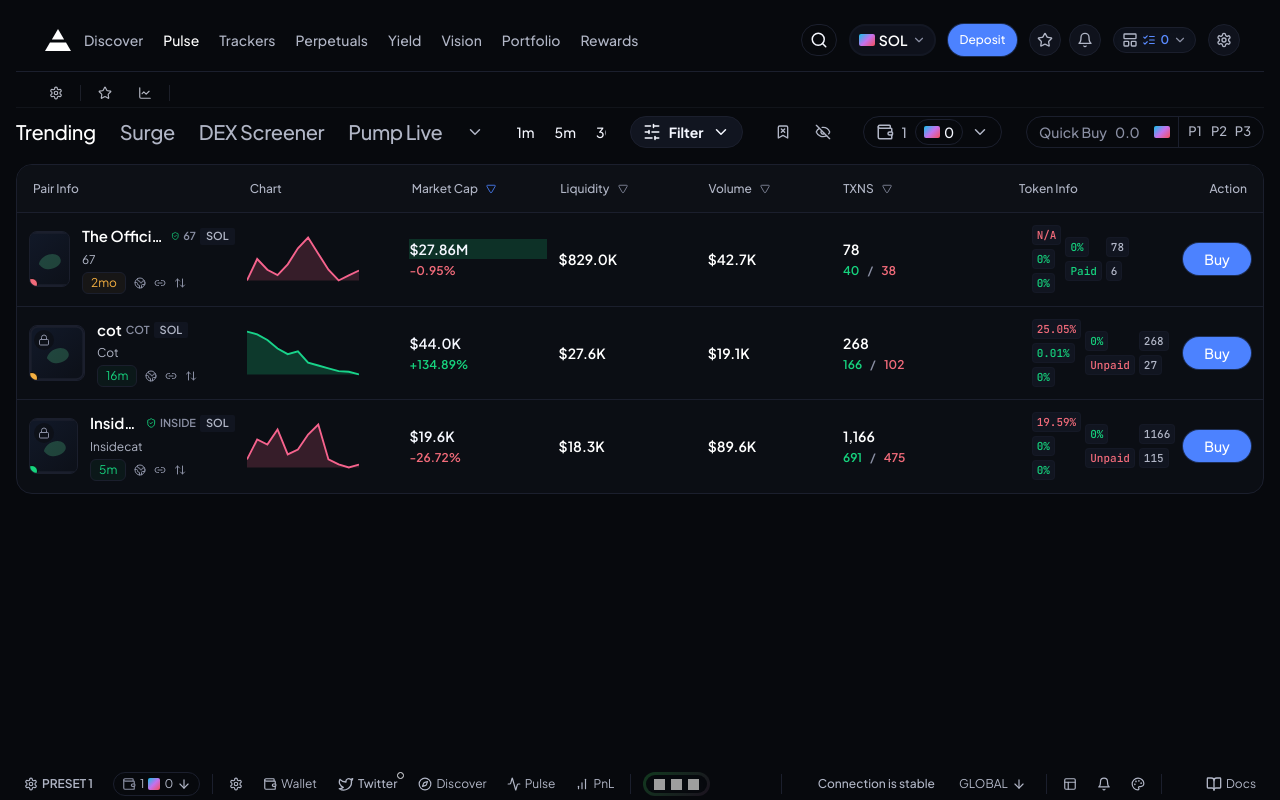
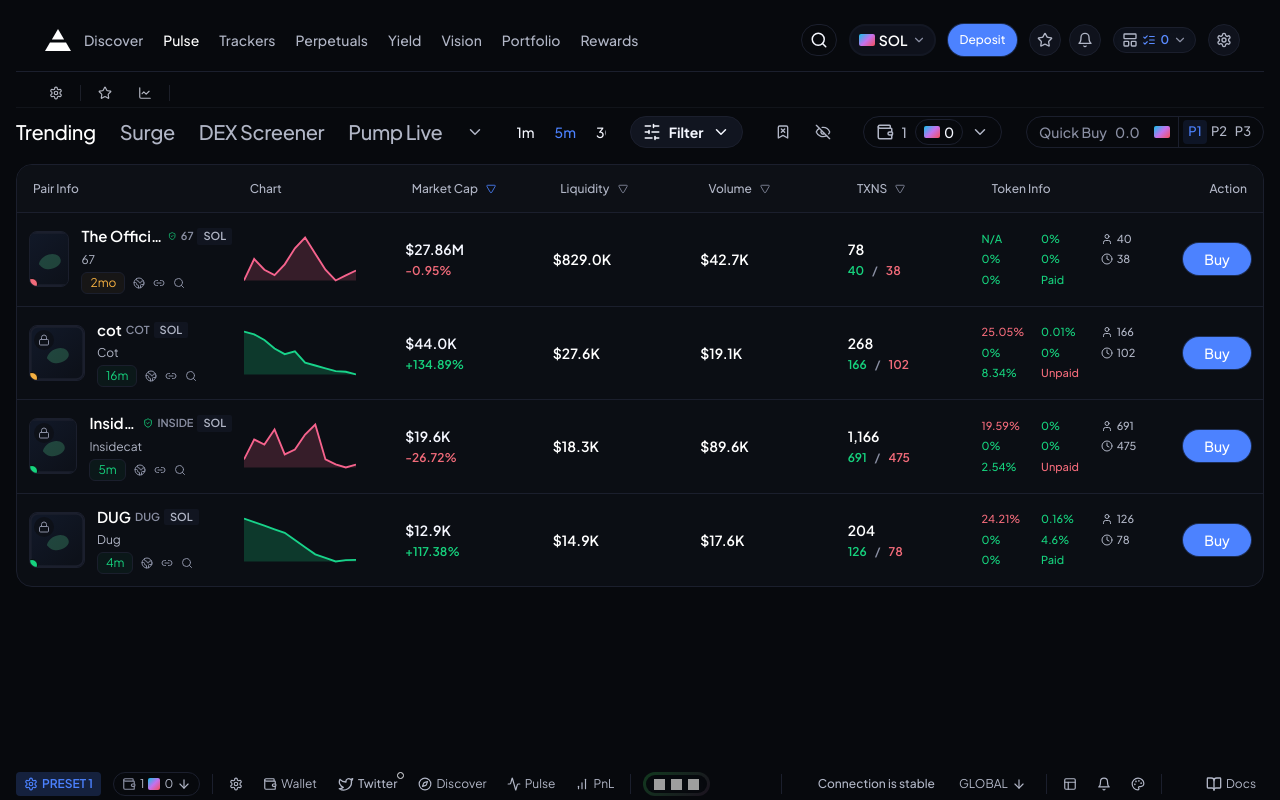
Before and after one commit to Dattuog/eterna_labs_assignment, a Next.js app: page / in a window 1280 px wide. Built offline with nearby package versions, Linux system fonts and the light colour scheme; grey boxes are pictures that could not be loaded.

Commit message:
refactor: UI refinements and bug fixes for pixel-perfect match

```diff
--- a/src/app/page.tsx
+++ b/src/app/page.tsx
@@ -9,7 +9,6 @@
 import { TokenTable } from "@/components/table/TokenTable";
 import { Button } from "@/components/ui/button";
 import { ControlBar } from "@/components/layout/ControlBar";
-import { useProgressiveReveal } from "@/hooks/useProgressiveReveal";
 import { useTokenFeed } from "@/hooks/useTokenFeed";
 import { mockTokens } from "@/data/mockTokens";
 import { fetchTokens, filterTokens } from "@/lib/api";
@@ -84,7 +83,7 @@
     });
   }, [filtered, ui.sort.direction, ui.sort.field]);
 
-  const progressiveRows = useProgressiveReveal(sorted, 120);
+
 
   const handleSort = (field: typeof ui.sort.field) => {
     const direction =
@@ -111,7 +110,7 @@
           </div>
         ) : null}
         <TokenTable
-          tokens={progressiveRows}
+          tokens={sorted}
           isLoading={showLoading}
           sort={ui.sort}
           compact={ui.compactRows}
--- a/src/components/layout/ControlBar.tsx
+++ b/src/components/layout/ControlBar.tsx
@@ -66,7 +66,7 @@
               key={tf}
               className={cn(
                 "flex h-8 items-center justify-center rounded px-2 text-[14px] font-medium",
-                tf === timeframe ? "text-primaryBlue" : "text-text-primary",
+                tf === timeframe ? "text-accent-blue" : "text-text-primary",
               )}
               onClick={() => dispatch(setTimeframe(tf))}
             >
@@ -152,7 +152,7 @@
                 className={cn(
                   "flex h-6 w-6 items-center justify-center rounded-[4px] text-[13px] font-medium transition-colors",
                   playlist === pl
-                    ? "bg-primaryBlue/10 text-primaryBlue"
+                    ? "bg-accent-blue/10 text-accent-blue"
                     : "text-text-secondary hover:bg-border-subtle/60",
                 )}
               >
--- a/src/components/layout/StatusBar.tsx
+++ b/src/components/layout/StatusBar.tsx
@@ -23,7 +23,7 @@
   return (
     <div className="fixed bottom-0 left-0 right-0 z-30 bg-base-900">
       <div className="mx-auto flex h-8 w-full max-w-[1536px] items-center gap-3 overflow-x-auto px-4 text-[12px] text-text-secondary no-scrollbar">
-        <button className="flex h-6 items-center gap-1 rounded-[4px] bg-primaryBlue/20 px-2 text-primaryBlue transition hover:bg-primaryBlue/25">
+        <button className="flex h-6 items-center gap-1 rounded-[4px] bg-accent-blue/20 px-2 text-accent-blue transition hover:bg-accent-blue/25">
           <Settings size={14} />
           <span className="font-semibold">PRESET 1</span>
         </button>
--- a/src/components/table/TokenRow.tsx
+++ b/src/components/table/TokenRow.tsx
@@ -1,14 +1,14 @@
 "use client";
 
 import Image from "next/image";
-import { ArrowUpDown, ExternalLink, Globe2, Info, Link2, Lock, ShieldCheck } from "lucide-react";
+import { ArrowUpDown, Clock, ExternalLink, Globe2, Info, Link2, Lock, Search, ShieldCheck, User } from "lucide-react";
 import { Sparkline } from "@/components/charts/Sparkline";
 import { Badge } from "@/components/ui/badge";
 import { Button } from "@/components/ui/button";
 import { Dialog } from "@/components/ui/dialog";
 import { IconButton } from "@/components/ui/icon-button";
 import { Tooltip } from "@/components/ui/tooltip";
-import { usePriceFlash } from "@/hooks/usePriceFlash";
+
 import { formatCurrency, formatPercent } from "@/lib/format";
 import { cn } from "@/lib/utils";
 import { TokenRowData } from "@/types/token";
@@ -19,7 +19,7 @@
 }
 
 export function TokenRow({ token, compact }: Props) {
-  const flash = usePriceFlash(token.marketCap);
+
   const changeTone = token.marketCapChange >= 0 ? "text-accent-green" : "text-accent-red";
   const isFresh = token.createdAgo.includes("m");
   const isOlder = token.createdAgo.includes("d") || token.createdAgo.includes("mo");
@@ -29,7 +29,7 @@
   return (
     <div
       className={cn(
-        "token-row-hover grid grid-cols-[1.5fr,1.1fr,1fr,1fr,0.9fr,1.2fr,0.9fr,0.7fr] items-center gap-3 border-t border-border-subtle/60 px-3 py-3 first:border-t-0",
+        "token-row-hover grid grid-cols-[1.5fr,1.1fr,1fr,1fr,1fr,0.9fr,1.2fr,0.7fr] items-center gap-3 border-t border-border-subtle/60 px-3 py-3 first:border-t-0",
         compact ? "py-2.5" : "py-3",
       )}
     >
@@ -74,7 +74,7 @@
             </span>
             <Globe2 size={12} className="text-text-muted" />
             <Link2 size={12} className="text-text-muted" />
-            <ArrowUpDown size={12} className="text-text-muted" />
+            <Search size={12} className="text-text-muted" />
           </div>
         </div>
       </div>
@@ -84,13 +84,7 @@
       </div>
 
       <div className="space-y-1">
-        <div
-          className={cn(
-            "text-sm font-semibold",
-            flash === "up" && "animate-flash-up",
-            flash === "down" && "animate-flash-down",
-          )}
-        >
+        <div className="text-sm font-semibold">
           {formatCurrency(token.marketCap)}
         </div>
         <div className={cn("text-xs font-semibold", changeTone)}>{formatPercent(token.marketCapChange)}</div>
@@ -113,48 +107,42 @@
         </div>
       </div>
 
-      <div className="min-w-0 flex flex-1 flex-row px-[12px] justify-start items-center">
-        <div className="flex flex-row gap-[4px] min-w-[72px] justify-start items-center">
-          <div className="flex flex-col gap-[4px] justify-start items-start">
-            <div className="bg-surface-800 border-border-subtle/50 border-[1px] flex flex-row h-[16px] min-h-[16px] max-h-[16px] sm:h-[20px] sm:min-h-[20px] sm:max-h-[20px] px-[4px] gap-[4px] justify-start items-center rounded-[4px]">
-              <span className="text-accent-red font-mono text-[10px] sm:text-[11px] font-medium">{token.info[0]?.value || "22.88%"}</span>
-            </div>
-            <div className="bg-surface-800 border-border-subtle/50 border-[1px] flex flex-row h-[16px] min-h-[16px] max-h-[16px] sm:h-[20px] sm:min-h-[20px] sm:max-h-[20px] px-[4px] gap-[4px] justify-start items-center rounded-[4px]">
-              <span className="text-accent-green font-mono text-[10px] sm:text-[11px] font-medium">{token.info[1]?.value || "0%"}</span>
-            </div>
-            <div className="bg-surface-800 border-border-subtle/50 border-[1px] flex flex-row h-[16px] min-h-[16px] max-h-[16px] sm:h-[20px] sm:min-h-[20px] sm:max-h-[20px] px-[4px] gap-[4px] justify-start items-center rounded-[4px]">
-              <span className="text-accent-green font-mono text-[10px] sm:text-[11px] font-medium">{token.info[2]?.value || "0%"}</span>
-            </div>
-          </div>
-          <div className="flex flex-col gap-[4px] justify-start items-start">
-            <div className="bg-surface-800 border-border-subtle/50 border-[1px] flex flex-row h-[16px] min-h-[16px] max-h-[16px] sm:h-[20px] sm:min-h-[20px] sm:max-h-[20px] px-[4px] gap-[4px] justify-start items-center rounded-[4px]">
-              <span className="text-accent-green font-mono text-[10px] sm:text-[11px] font-medium">{token.info[3]?.value || "0%"}</span>
-            </div>
-            <div className="bg-surface-800 border-border-subtle/50 border-[1px] flex flex-row h-[16px] min-h-[16px] max-h-[16px] sm:h-[20px] sm:min-h-[20px] sm:max-h-[20px] px-[4px] gap-[4px] justify-start items-center rounded-[4px]">
-              <span className={cn(
-                "font-mono text-[10px] sm:text-[11px] font-medium",
-                token.safety === "paid" ? "text-accent-green" : "text-accent-red"
-              )}>
-                {token.safety === "paid" ? "Paid" : "Unpaid"}
-              </span>
-            </div>
-          </div>
-          <div className="flex flex-col gap-[4px] justify-start items-start">
-            <div className="text-text-secondary bg-surface-800 border-border-subtle/50 border-[1px] flex flex-row h-[16px] min-h-[16px] max-h-[16px] sm:h-[20px] sm:min-h-[20px] sm:max-h-[20px] px-[4px] gap-[4px] justify-start items-center rounded-[4px]">
-              <span className="font-mono text-[10px] sm:text-[11px] font-medium">{token.txns.buys + token.txns.sells}</span>
-            </div>
-            <div className="text-text-secondary bg-surface-800 border-border-subtle/50 border-[1px] flex flex-row h-[16px] min-h-[16px] max-h-[16px] sm:h-[20px] sm:min-h-[20px] sm:max-h-[20px] px-[4px] gap-[4px] justify-start items-center rounded-[4px]">
-              <span className="font-mono text-[10px] sm:text-[11px] font-medium">{Math.floor(token.txns.buys / 6)}</span>
-            </div>
-          </div>
+      <div className="grid grid-cols-3 gap-x-4 gap-y-1 text-[11px] font-medium">
+        <span className={token.info[0]?.tone === "negative" ? "text-accent-red" : "text-accent-green"}>
+          {token.info[0]?.value || "-"}
+        </span>
+        <span className={token.info[1]?.tone === "negative" ? "text-accent-red" : "text-accent-green"}>
+          {token.info[1]?.value || "-"}
+        </span>
+        <div className="flex items-center gap-1 text-text-secondary">
+          <User size={12} /> {token.txns.buys}
         </div>
+
+        <span className={token.info[2]?.tone === "negative" ? "text-accent-red" : "text-accent-green"}>
+          {token.info[2]?.value || "-"}
+        </span>
+        <span className={token.info[3]?.tone === "negative" ? "text-accent-red" : "text-accent-green"}>
+          {token.info[3]?.value || "-"}
+        </span>
+        <div className="flex items-center gap-1 text-text-secondary">
+          <Clock size={12} /> {token.txns.sells}
+        </div>
+
+        <span className={token.info[4]?.tone === "negative" ? "text-accent-red" : "text-accent-green"}>
+          {token.info[4]?.value || "-"}
+        </span>
+        <span className={token.info[5]?.tone === "negative" ? "text-accent-red" : "text-accent-green"}>
+          {token.info[5]?.value || "-"}
+        </span>
+        <div />
       </div>
+
 
       <div className="flex items-center justify-end gap-2">
         <Dialog
           title="Quick Buy"
           description={`Simulated swap for ${token.symbol}`}
-          trigger={<Button className="min-w-[68px] h-8 bg-accent-blue px-3 text-[12px] font-bold text-white">Buy</Button>}
+          trigger={<Button className="h-8 min-w-[68px] rounded-full bg-[#3264ff] px-4 text-[13px] font-bold text-white hover:bg-[#3264ff]/90">Buy</Button>}
         >
           <div className="space-y-3 text-sm text-text-secondary">
             <div className="rounded-xl border border-border-subtle bg-surface-800 p-3">
@@ -174,6 +162,6 @@
           </div>
         </Dialog>
       </div>
-    </div>
+    </div >
   );
 }
--- a/src/components/table/TokenTable.tsx
+++ b/src/components/table/TokenTable.tsx
@@ -49,7 +49,7 @@
     <div className="overflow-hidden rounded-xl border border-border-subtle bg-surface-900/80">
       <div className="w-full overflow-x-auto">
         <div className="min-w-[1220px]">
-          <div className="sticky top-0 z-10 grid h-8 sm:h-12 grid-cols-[1.5fr,1.1fr,1fr,1fr,0.9fr,1.2fr,1fr,0.7fr] items-center gap-3 border-b border-border-subtle bg-surface-900 px-0 sm:px-2 text-[12px] font-medium text-text-secondary">
+          <div className="sticky top-0 z-10 grid h-8 sm:h-12 grid-cols-[1.5fr,1.1fr,1fr,1fr,1fr,0.9fr,1.2fr,0.7fr] items-center gap-3 border-b border-border-subtle bg-surface-900 px-0 sm:px-2 text-[12px] font-medium text-text-secondary">
             {headers.map((header, idx) => (
               <div
                 key={header.label}
@@ -78,7 +78,7 @@
               ? skeletons.map((_, idx) => (
                 <div
                   key={idx}
-                    className="grid grid-cols-[1.5fr,1fr,1fr,1fr,1fr,0.9fr,1.2fr,0.7fr] items-center gap-4 px-4 py-3"
+                  className="grid grid-cols-[1.5fr,1.1fr,1fr,1fr,1fr,0.9fr,1.2fr,0.7fr] items-center gap-4 px-4 py-3"
                 >
                   {headers.map((_, colIdx) => (
                     <Skeleton
```
Also changed, not shown: src/components/layout/TopNav.tsx (+10 -9 lines). Lines whose indentation alone changed are shown as unchanged.
